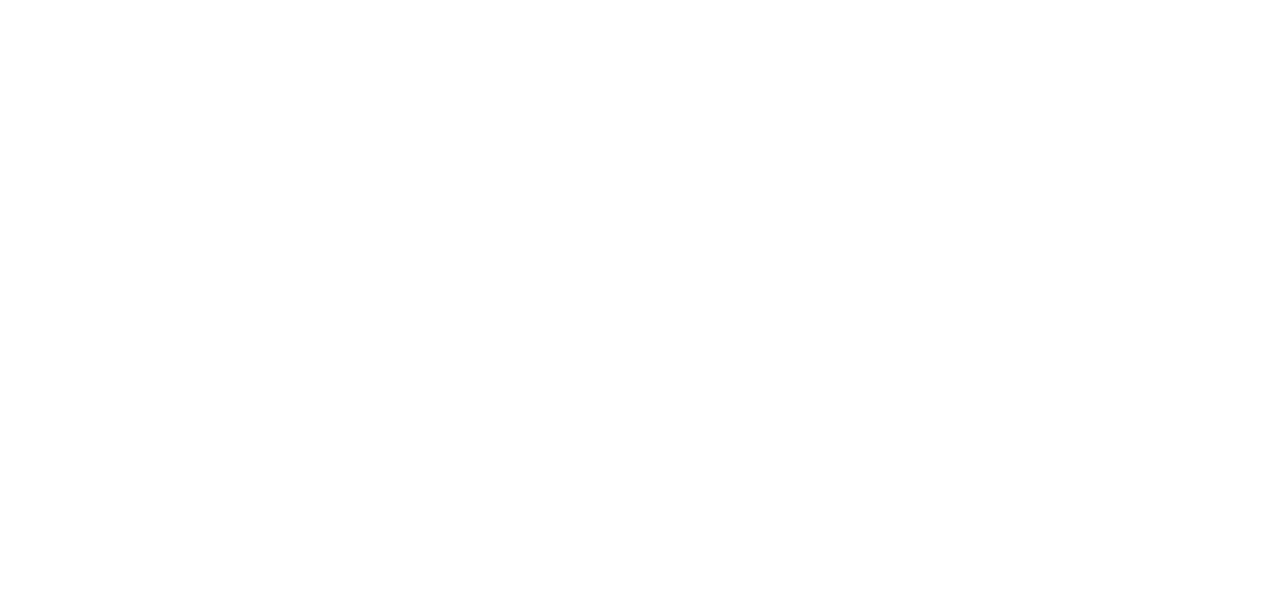
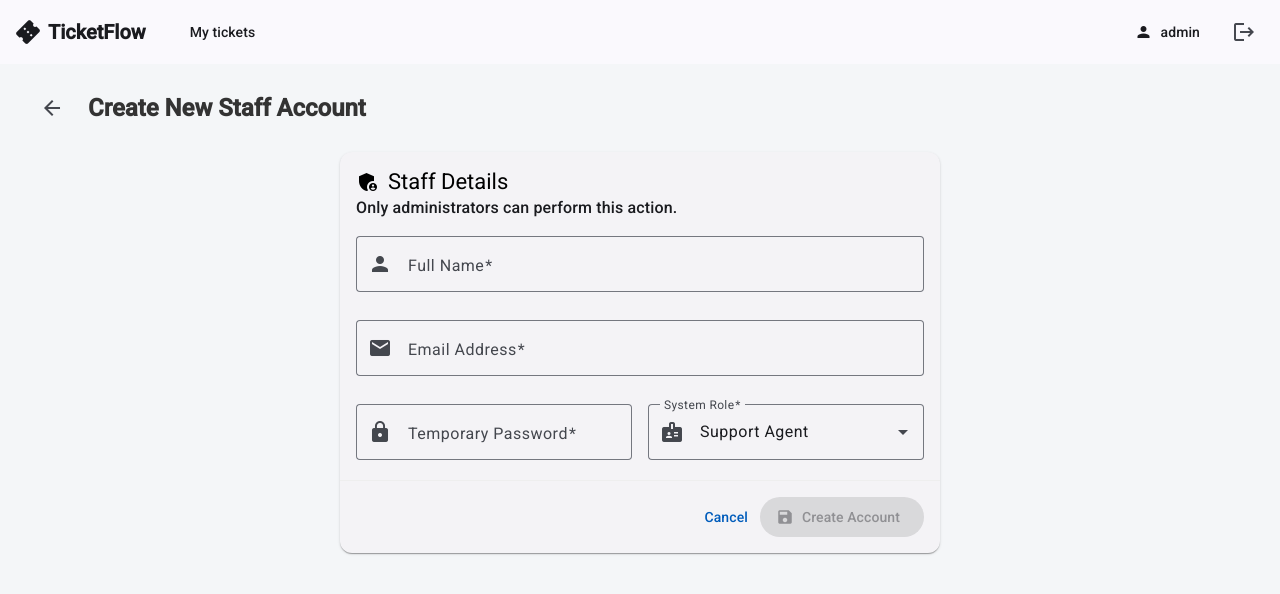
Before and after one commit to RuanPablo2/TicketFlow-Web, an Angular app: page /admin/staff/new in a window 1280 px wide. Before the commit this address led to /. Shown: the top 594 px of the page. Built offline with nearby package versions, Linux system fonts and the light colour scheme; sample sign-in values are in the browser's storage.

Commit message:
implement staff registration panel

```diff
--- a/src/app/app.routes.ts
+++ b/src/app/app.routes.ts
@@ -21,6 +21,10 @@
       {
         path: 'tickets/:id',
         loadComponent: () => import('./features/tickets/ticket-detail/ticket-detail.component').then(m => m.TicketDetailComponent)
+      },
+      {
+        path: 'admin/staff/new',
+        loadComponent: () => import('./features/admin/staff-create/staff-create.component').then(m => m.StaffCreateComponent)
       }
     ]
   }
--- a/src/app/core/layout/main-layout/main-layout.component.ts
+++ b/src/app/core/layout/main-layout/main-layout.component.ts
@@ -1,6 +1,6 @@
 import { Component, inject, OnInit } from '@angular/core';
 import { CommonModule } from '@angular/common';
-import { RouterOutlet, Router } from '@angular/router';
+import { RouterOutlet, Router, RouterModule } from '@angular/router';
 import { MatToolbarModule } from '@angular/material/toolbar';
 import { MatButtonModule } from '@angular/material/button';
 import { MatIconModule } from '@angular/material/icon';
@@ -9,7 +9,7 @@
 @Component({
   selector: 'app-main-layout',
   standalone: true,
-  imports: [CommonModule, RouterOutlet, MatToolbarModule, MatButtonModule, MatIconModule],
+  imports: [CommonModule, RouterOutlet, RouterModule, MatToolbarModule, MatButtonModule, MatIconModule],
   templateUrl: './main-layout.component.html',
   styleUrl: './main-layout.component.scss'
 })
--- a/src/app/core/services/auth.service.ts
+++ b/src/app/core/services/auth.service.ts
@@ -39,4 +39,8 @@
       return null;
     }
   }
+
+  registerStaff(staffData: any): Observable<any> {
+    return this.http.post(`${this.apiUrl}/admin/register-staff`, staffData);
+  }
 }
--- /dev/null
+++ b/src/app/features/admin/staff-create/staff-create.component.html
@@ -0,0 +1,97 @@
+<div class="page-container">
+  <div class="page-header">
+    <button
+      mat-icon-button
+      routerLink="/tickets"
+      matTooltip="Back to Dashboard"
+    >
+      <mat-icon>arrow_back</mat-icon>
+    </button>
+    <h2>Create New Staff Account</h2>
+  </div>
+
+  <div class="form-wrapper">
+    <mat-card class="form-card">
+      <mat-card-header>
+        <mat-card-title>
+          <mat-icon color="primary">admin_panel_settings</mat-icon>
+          Staff Details
+        </mat-card-title>
+        <mat-card-subtitle
+          >Only administrators can perform this action.</mat-card-subtitle
+        >
+      </mat-card-header>
+
+      <mat-card-content>
+        <form
+          [formGroup]="staffForm"
+          class="staff-form"
+          (ngSubmit)="onSubmit()"
+        >
+          <mat-form-field appearance="outline" class="full-width">
+            <mat-label>Full Name</mat-label>
+            <input
+              matInput
+              formControlName="name"
+              placeholder="E.g. John Doe"
+            />
+            <mat-icon matPrefix>person</mat-icon>
+          </mat-form-field>
+
+          <mat-form-field appearance="outline" class="full-width">
+            <mat-label>Email Address</mat-label>
+            <input
+              matInput
+              type="email"
+              formControlName="email"
+              placeholder="agent@ticketflow.com"
+            />
+            <mat-icon matPrefix>email</mat-icon>
+          </mat-form-field>
+
+          <div class="row">
+            <mat-form-field appearance="outline" class="half-width">
+              <mat-label>Temporary Password</mat-label>
+              <input
+                matInput
+                type="password"
+                formControlName="password"
+                placeholder="Min. 6 characters"
+              />
+              <mat-icon matPrefix>lock</mat-icon>
+            </mat-form-field>
+
+            <mat-form-field appearance="outline" class="half-width">
+              <mat-label>System Role</mat-label>
+              <mat-select formControlName="role">
+                <mat-option value="SUPPORT">Support Agent</mat-option>
+                <mat-option value="ADMIN">Administrator</mat-option>
+              </mat-select>
+              <mat-icon matPrefix>badge</mat-icon>
+            </mat-form-field>
+          </div>
+        </form>
+      </mat-card-content>
+
+      <mat-card-actions align="end" class="card-actions">
+        <button mat-button routerLink="/tickets" [disabled]="isLoading">
+          Cancel
+        </button>
+        <button
+          mat-flat-button
+          color="primary"
+          (click)="onSubmit()"
+          [disabled]="staffForm.invalid || isLoading"
+        >
+          <mat-icon *ngIf="!isLoading">save</mat-icon>
+          <mat-spinner
+            *ngIf="isLoading"
+            diameter="20"
+            class="btn-spinner"
+          ></mat-spinner>
+          {{ isLoading ? "Creating..." : "Create Account" }}
+        </button>
+      </mat-card-actions>
+    </mat-card>
+  </div>
+</div>
--- /dev/null
+++ b/src/app/features/admin/staff-create/staff-create.component.scss
@@ -0,0 +1,62 @@
+.page-container {
+  padding: 24px 32px;
+}
+
+.page-header {
+  display: flex;
+  align-items: center;
+  gap: 16px;
+  margin-bottom: 24px;
+  h2 {
+    margin: 0;
+    color: #333;
+    font-weight: 600;
+  }
+}
+
+.form-wrapper {
+  display: flex;
+  justify-content: center;
+}
+
+.form-card {
+  width: 100%;
+  max-width: 600px;
+  border-radius: 12px;
+
+  mat-card-header {
+    margin-bottom: 16px;
+    mat-card-title {
+      display: flex;
+      align-items: center;
+      gap: 8px;
+    }
+  }
+
+  .staff-form {
+    display: flex;
+    flex-direction: column;
+    gap: 8px;
+  }
+
+  .full-width {
+    width: 100%;
+  }
+
+  .row {
+    display: flex;
+    gap: 16px;
+    .half-width {
+      flex: 1;
+    }
+  }
+
+  .card-actions {
+    padding: 16px;
+    border-top: 1px solid #eee;
+
+    .btn-spinner {
+      margin-right: 8px;
+    }
+  }
+}
--- /dev/null
+++ b/src/app/features/admin/staff-create/staff-create.component.ts
@@ -0,0 +1,60 @@
+import { Component, inject } from '@angular/core';
+import { CommonModule } from '@angular/common';
+import { FormBuilder, FormGroup, ReactiveFormsModule, Validators } from '@angular/forms';
+import { Router, RouterModule } from '@angular/router';
+
+import { MatCardModule } from '@angular/material/card';
+import { MatFormFieldModule } from '@angular/material/form-field';
+import { MatInputModule } from '@angular/material/input';
+import { MatSelectModule } from '@angular/material/select';
+import { MatButtonModule } from '@angular/material/button';
+import { MatIconModule } from '@angular/material/icon';
+import { MatSnackBar, MatSnackBarModule } from '@angular/material/snack-bar';
+import { MatProgressSpinnerModule } from '@angular/material/progress-spinner';
+
+import { AuthService } from '../../../core/services/auth.service';
+
+@Component({
+  selector: 'app-staff-create',
+  standalone: true,
+  imports: [
+    CommonModule, ReactiveFormsModule, RouterModule,
+    MatCardModule, MatFormFieldModule, MatInputModule,
+    MatSelectModule, MatButtonModule, MatIconModule, MatSnackBarModule, MatProgressSpinnerModule
+  ],
+  templateUrl: './staff-create.component.html',
+  styleUrl: './staff-create.component.scss'
+})
+export class StaffCreateComponent {
+  private fb = inject(FormBuilder);
+  private authService = inject(AuthService);
+  private router = inject(Router);
+  private snackBar = inject(MatSnackBar);
+
+  isLoading = false;
+
+  staffForm: FormGroup = this.fb.group({
+    name: ['', [Validators.required, Validators.minLength(3)]],
+    email: ['', [Validators.required, Validators.email]],
+    password: ['', [Validators.required, Validators.minLength(6)]],
+    role: ['SUPPORT', [Validators.required]]
+  });
+
+  onSubmit() {
+    if (this.staffForm.valid) {
+      this.isLoading = true;
+
+      this.authService.registerStaff(this.staffForm.value).subscribe({
+        next: () => {
+          this.snackBar.open('✅ Staff account created successfully!', 'Close', { duration: 4000 });
+          this.router.navigate(['/tickets']);
+        },
+        error: (err) => {
+          this.isLoading = false;
+          const errorMsg = err.error?.message || 'Error creating account. Check the data.';
+          this.snackBar.open(`❌ ${errorMsg}`, 'Close', { duration: 5000 });
+        }
+      });
+    }
+  }
+}
```
Also changed, not shown: 1 other file (tests, documents, lock files or other folders).
